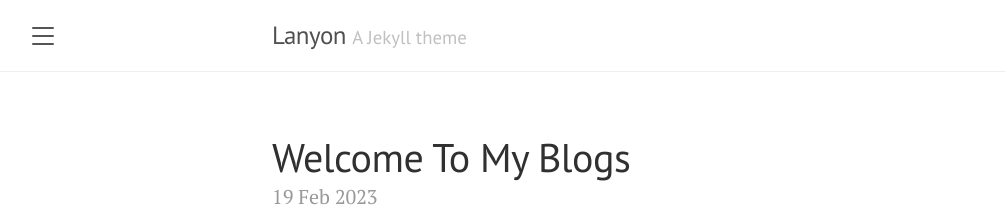
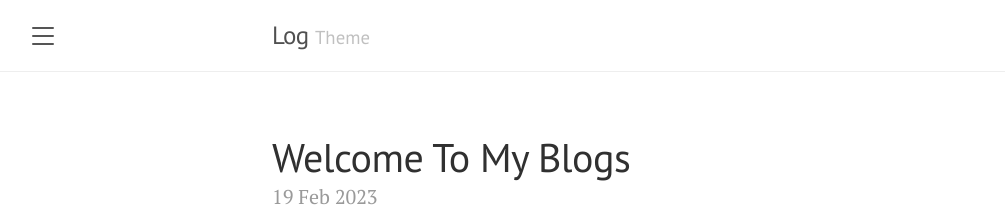
Before and after one commit to ihanchoi/ihanchoi.github.io, a Jekyll site: the page built from index.html, in a window 1280 px wide and 900 px high. Shown: the top 220 px of the window, without its empty margins (8-1013 px from the left). Built offline with Jekyll 4.4.1, drawn with Linux system fonts in a browser that asks for light colours; the list of posts is cut into pages by our own code; part of the change alters nothing that is shown.

```diff
--- a/_config.yml
+++ b/_config.yml
@@ -1,7 +1,7 @@
 # Setup
-title:               Lanyon
-tagline:             'A Jekyll theme'
-description:         'A reserved <a href="https://jekyllrb.com" target="_blank">Jekyll</a> theme that places the utmost gravity on content with a hidden drawer. Made by <a href="https://twitter.com/mdo" target="_blank">@mdo</a>.'
+title:               Log
+tagline:             'Theme'
+description:         '#Programming #CleanCode'
 url:                 https://ihanchoi.github.io
 baseurl:             ''
 paginate:            5
@@ -10,8 +10,8 @@ permalink:           pretty
 # About/contact
 author:
   name:              Mark Otto
-  url:               https://twitter.com/mdo
-  email:             markdotto@gmail.com
+  url:               abcdtest
+  email:             testtestdev@gmail.com
 
 # Gems
 plugins:
```
